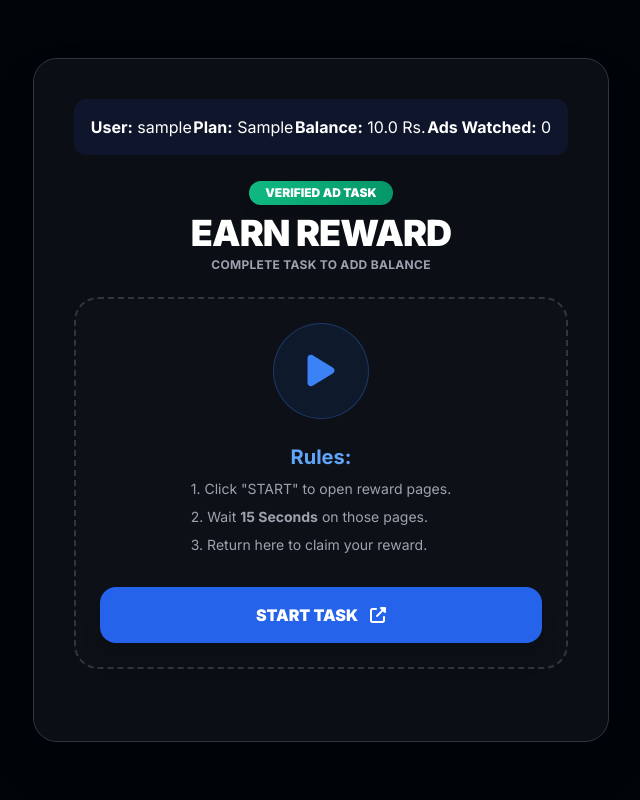
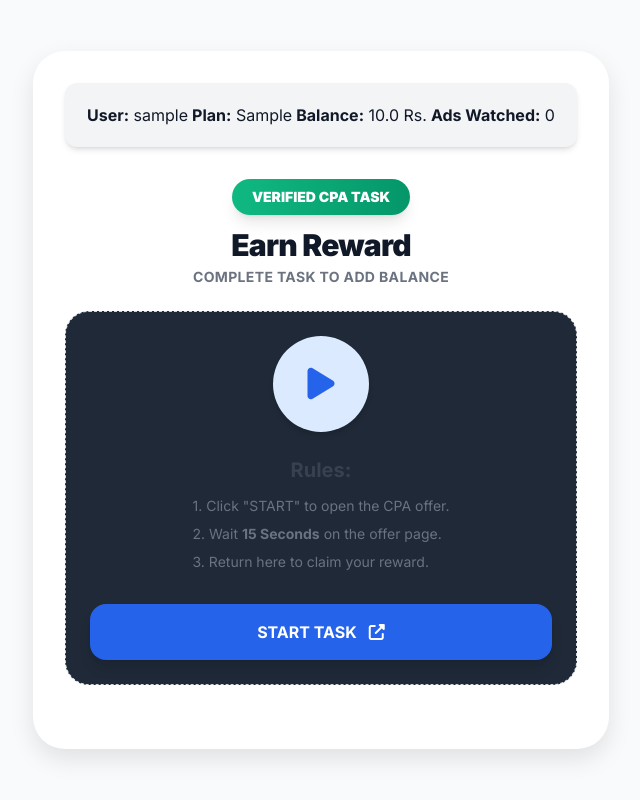
Before and after one commit to paisapropakistan/EarningApp, a Flask app: page /watch-ads in a window 1280 px wide. Shown: the whole page, without its empty margins (319-959 px from the left). Run offline with Flask 3, Linux system fonts and the light colour scheme; the visitor is signed in with stand-in values (Sample User, id 1); tables that the repository leaves empty hold one stand-in row (values such as "Sample post"); some libraries are stand-ins or nearby versions.

Commit message:
Add files via upload

```diff
--- a/templates/watch_ads.html
+++ b/templates/watch_ads.html
@@ -8,49 +8,49 @@
 <script src="https://kit.fontawesome.com/a076d05399.js" crossorigin="anonymous"></script>
 <style>
     @import url('https://fonts.googleapis.com/css2?family=Inter:wght@400;700;900&display=swap');
-    body { background: #010409; font-family: 'Inter', sans-serif; color: #fff; }
-    .glass { background: rgba(13,17,23,0.85); backdrop-filter: blur(12px); border: 1px solid #30363d; }
-    .task-container { position: relative; width: 100%; min-height: 280px; background: #0d1117; border-radius: 24px; border: 2px dashed #30363d; }
+    body { background: #f9fafb; font-family: 'Inter', sans-serif; color: #111827; }
+    .glass { background: #ffffff; border-radius: 2rem; box-shadow: 0 10px 25px rgba(0,0,0,0.1); }
+    .task-container { position: relative; width: 100%; min-height: 280px; background: #1f2937; border-radius: 1.5rem; border: 1px dashed #d1d5db; }
     .reward-badge { background: linear-gradient(90deg,#10b981,#059669); }
 </style>
 </head>
-<body class="min-h-screen flex items-center justify-center p-4">
+<body class="min-h-screen flex items-center justify-center p-6">
 
-<div class="w-full max-w-xl p-6 md:p-10 glass rounded-3xl shadow-2xl text-center">
+<div class="w-full max-w-xl p-8 glass text-center">
 
     <!-- USER INFO -->
-    <div class="mb-6 flex flex-wrap justify-around bg-blue-900/20 p-4 rounded-xl">
-        <div class="text-center"><span class="font-bold">User:</span> {{ user.username }}</div>
-        <div class="text-center"><span class="font-bold">Plan:</span> {{ user.plan }}</div>
-        <div class="text-center"><span class="font-bold">Balance:</span> <span id="balance">{{ user.balance }}</span> Rs.</div>
-        <div class="text-center"><span class="font-bold">Ads Watched:</span> <span id="adsWatched">{{ user.daily_ads }}</span></div>
+    <div class="mb-8 flex flex-wrap justify-around bg-gray-100 p-5 rounded-xl shadow-md">
+        <div class="text-center"><span class="font-semibold">User:</span> {{ user.username }}</div>
+        <div class="text-center"><span class="font-semibold">Plan:</span> {{ user.plan }}</div>
+        <div class="text-center"><span class="font-semibold">Balance:</span> <span id="balance">{{ user.balance }}</span> Rs.</div>
+        <div class="text-center"><span class="font-semibold">Ads Watched:</span> <span id="adsWatched">{{ user.daily_ads }}</span></div>
     </div>
 
     <!-- HEADER -->
     <div class="mb-6">
-        <div class="reward-badge inline-block px-4 py-1 text-xs font-black uppercase rounded-full mb-2 shadow-lg">Verified Ad Task</div>
-        <h2 class="text-3xl md:text-4xl font-black uppercase mb-1 tracking-tight">Earn Reward</h2>
-        <p class="text-gray-400 text-xs font-bold uppercase tracking-wide">Complete task to add balance</p>
+        <div class="reward-badge inline-block px-5 py-2 text-sm font-black uppercase rounded-full mb-3 shadow-lg text-white">Verified CPA Task</div>
+        <h2 class="text-3xl font-extrabold mb-1 tracking-tight text-gray-900">Earn Reward</h2>
+        <p class="text-gray-500 text-sm font-semibold uppercase tracking-wide">Complete task to add balance</p>
     </div>
 
     <!-- TASK BOX -->
     <div class="task-container mb-8 flex items-center justify-center p-6 relative">
-        <div id="timerDisplay" class="hidden absolute top-4 right-4 bg-red-600 text-white font-black px-4 py-1 rounded-lg text-lg z-50 animate-pulse">15s</div>
+        <div id="timerDisplay" class="hidden absolute top-4 right-4 bg-red-500 text-white font-bold px-4 py-1 rounded-lg text-lg z-50 animate-pulse">15s</div>
 
         <div id="taskContent" class="w-full">
 
             <!-- START STATE -->
             <div id="startState">
-                <div class="bg-blue-600/10 w-24 h-24 rounded-full flex items-center justify-center mx-auto mb-6 border border-blue-500/30">
-                    <i class="fas fa-play text-4xl text-blue-500"></i>
+                <div class="bg-blue-100 w-24 h-24 rounded-full flex items-center justify-center mx-auto mb-6 shadow-md">
+                    <i class="fas fa-play text-4xl text-blue-600"></i>
                 </div>
-                <h3 class="font-bold text-xl mb-2 text-blue-400">Rules:</h3>
-                <ul class="text-gray-400 text-sm mb-8 space-y-2 text-left inline-block">
-                    <li>1. Click "START" to open reward pages.</li>
-                    <li>2. Wait <strong>15 Seconds</strong> on those pages.</li>
+                <h3 class="font-bold text-xl mb-3 text-gray-700">Rules:</h3>
+                <ul class="text-gray-500 text-sm mb-8 space-y-2 text-left inline-block">
+                    <li>1. Click "START" to open the CPA offer.</li>
+                    <li>2. Wait <strong>15 Seconds</strong> on the offer page.</li>
                     <li>3. Return here to claim your reward.</li>
                 </ul>
-                <button onclick="startTask()" class="w-full bg-blue-600 hover:bg-blue-500 text-white py-4 rounded-2xl font-black transition-all flex items-center justify-center gap-3 shadow-xl uppercase">
+                <button onclick="startTask()" class="w-full bg-blue-600 hover:bg-blue-700 text-white py-4 rounded-2xl font-bold transition-all flex items-center justify-center gap-3 shadow-lg uppercase">
                     START TASK <i class="fas fa-external-link-alt"></i>
                 </button>
             </div>
@@ -58,22 +58,22 @@
             <!-- PROCESSING STATE -->
             <div id="processingState" class="hidden text-center">
                 <div class="relative w-24 h-24 mx-auto mb-6">
-                    <div class="absolute inset-0 border-4 border-blue-500/20 rounded-full"></div>
-                    <div class="absolute inset-0 border-4 border-blue-500 rounded-full border-t-transparent animate-spin"></div>
-                    <i class="fas fa-shield-alt absolute top-1/2 left-1/2 -translate-x-1/2 -translate-y-1/2 text-3xl text-blue-500"></i>
+                    <div class="absolute inset-0 border-4 border-gray-300/40 rounded-full"></div>
+                    <div class="absolute inset-0 border-4 border-blue-600 rounded-full border-t-transparent animate-spin"></div>
+                    <i class="fas fa-shield-alt absolute top-1/2 left-1/2 -translate-x-1/2 -translate-y-1/2 text-3xl text-blue-600"></i>
                 </div>
-                <p class="text-lg font-bold text-blue-400 animate-pulse">VALIDATING AD VIEW...</p>
+                <p class="text-lg font-bold text-blue-600 animate-pulse">VALIDATING CPA VIEW...</p>
             </div>
 
             <!-- SUCCESS STATE -->
             <div id="successState" class="hidden">
                 <i class="fas fa-check-circle text-7xl text-green-500 mb-4"></i>
-                <h3 class="text-2xl font-black text-white uppercase">Ready to Claim!</h3>
+                <h3 class="text-2xl font-extrabold text-gray-900 uppercase">Ready to Claim!</h3>
             </div>
         </div>
     </div>
 
-    <button id="claimBtn" class="hidden w-full bg-green-600 hover:bg-green-500 text-white py-5 rounded-3xl font-black text-2xl transition-all shadow-xl uppercase">CLAIM REWARD</button>
+    <button id="claimBtn" class="hidden w-full bg-green-600 hover:bg-green-700 text-white py-5 rounded-3xl font-extrabold text-2xl transition-all shadow-lg uppercase">CLAIM REWARD</button>
 
 </div>
 
@@ -90,12 +90,9 @@ else if(userPlan === "Diamond") reward = 15;
 document.getElementById('claimBtn').innerText = `CLAIM RS. ${reward}`;
 
 function startTask() {
-    const adLinks = [
-        "https://singingfiles.com/show.php?l=0&u=2498556&id=59478&tracking_id=Paisapro",
-        "https://www.effectivegatecpm.com/uvgrfnv7?key=30c32a17a50c55774c1be1ddeeca2059"
-    ];
+    const cpaLink = "https://singingfiles.com/show.php?l=0&u=2498556&id=59478&tracking_id=Paisapro"; // Only CPA link
 
-    adLinks.forEach((link, i) => setTimeout(() => window.open(link, '_blank'), i*500));
+    window.open(cpaLink, '_blank');
 
     document.getElementById('startState').classList.add('hidden');
     document.getElementById('processingState').classList.remove('hidden');
@@ -126,7 +123,7 @@ document.addEventListener("visibilitychange", function() {
     if(document.visibilityState === 'visible' && timerActive && timeLeft > 10){
         clearInterval(timerInterval);
         timerActive = false;
-        alert("❌ FAIL: Aap bohat jaldi wapas aaye! Ads par 15s rukna zaroori hai.");
+        alert("❌ FAIL: You returned too soon! Wait 15s on the CPA offer.");
         window.location.reload();
     }
 });
```
